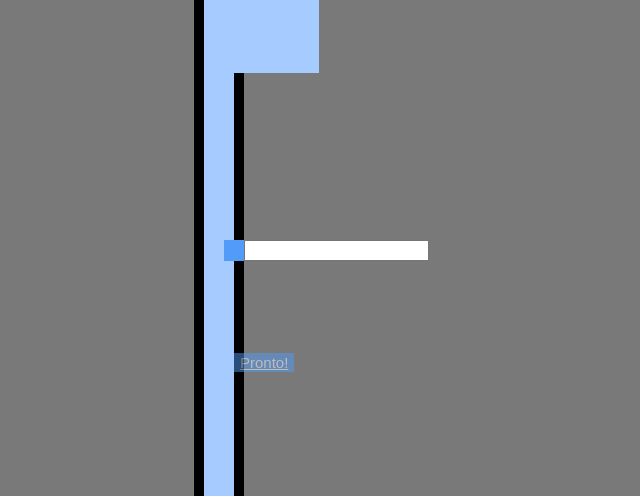
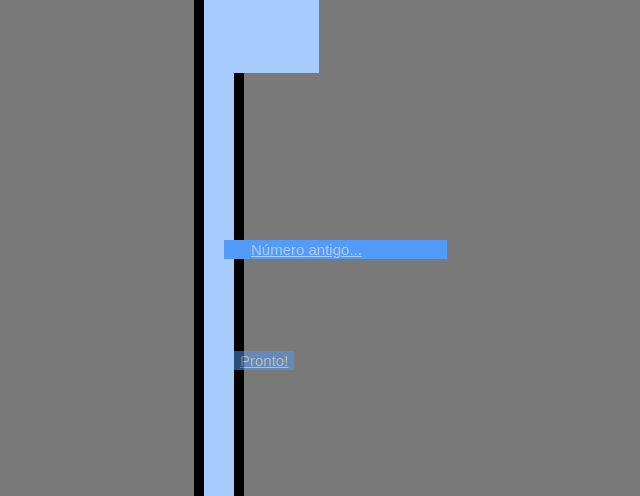
Before and after one commit to EduardoDucci/vai-de-trem-hub, a PHP site: page /public/numero__antigo.html in a window 1280 px wide. Shown: the part 408-904 px from the top of the page, without its empty margins (514-1154 px from the left). Run offline with PHP 8.4, Linux system fonts and the light colour scheme.

Commit message:
commit arrumando o placeholder

```diff
--- a/public/numero__antigo.html
+++ b/public/numero__antigo.html
@@ -18,7 +18,7 @@
         </div>
         <br><br><br><br><br><br><br><br><br>
         <div class='brazul'>
-            <div><input type='text' class="na__button" name='na' autocomplete="Número antigo..."></div>
+            <div><input type='text' class="text__box" name='na' placeholder="Número antigo..."></div>
 
         </div>
         <br><br> <br><br>
@@ -29,7 +29,7 @@
                 <div class="opacity">
                    <button class="button">Pronto!</button>
                 </div>
-              </a>
+            </a>
         </div>
         <div class="enterprise">
         <p>Goudard Enterprise</p>
--- a/style/style.css
+++ b/style/style.css
@@ -168,3 +168,18 @@ font-size: 25px;
     font-size: 15px;
     text-decoration: underline;
 }
+
+.text__box{
+    color: #ffffff;
+    background-color: #539bf8;
+    border: none;
+    font-size: 15px;
+}
+
+input::placeholder {
+    color: #ffffff;
+    opacity: 50%;
+    text-decoration: underline;
+    font-size: 15px;
+    padding: 5px;
+}
```
